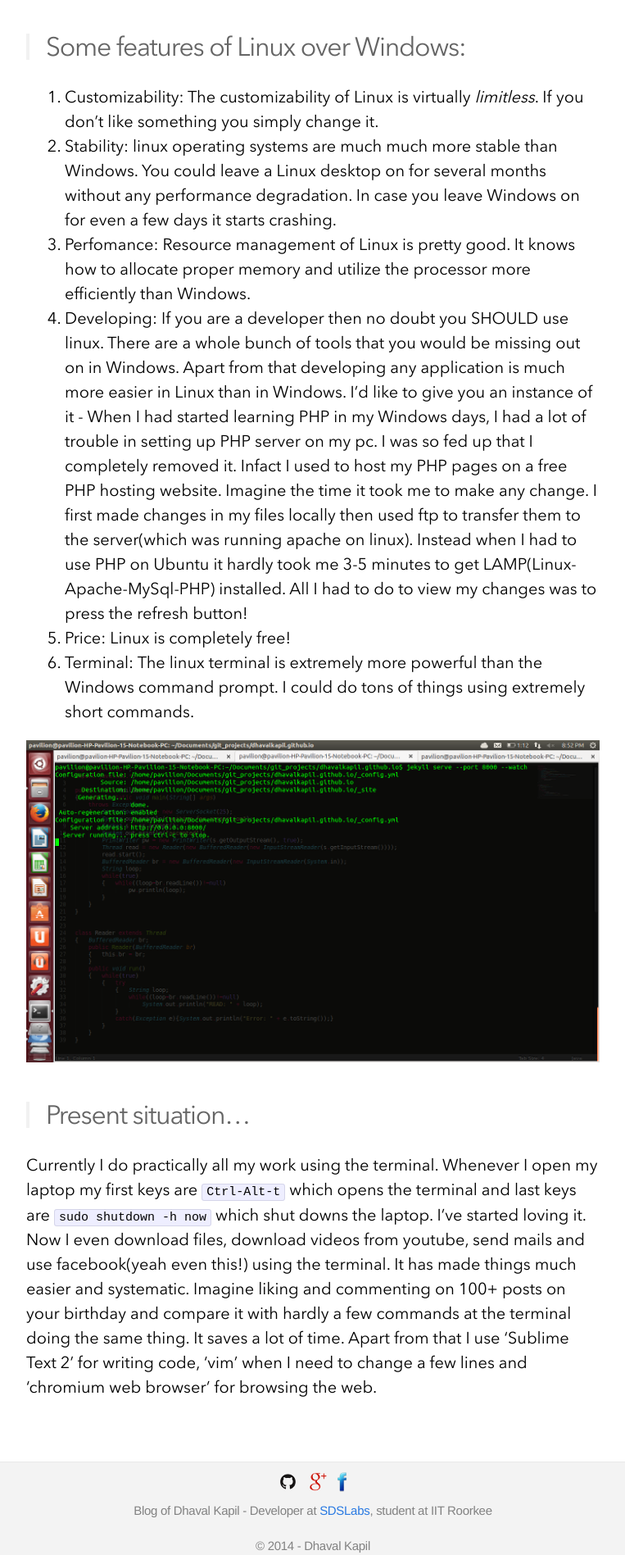
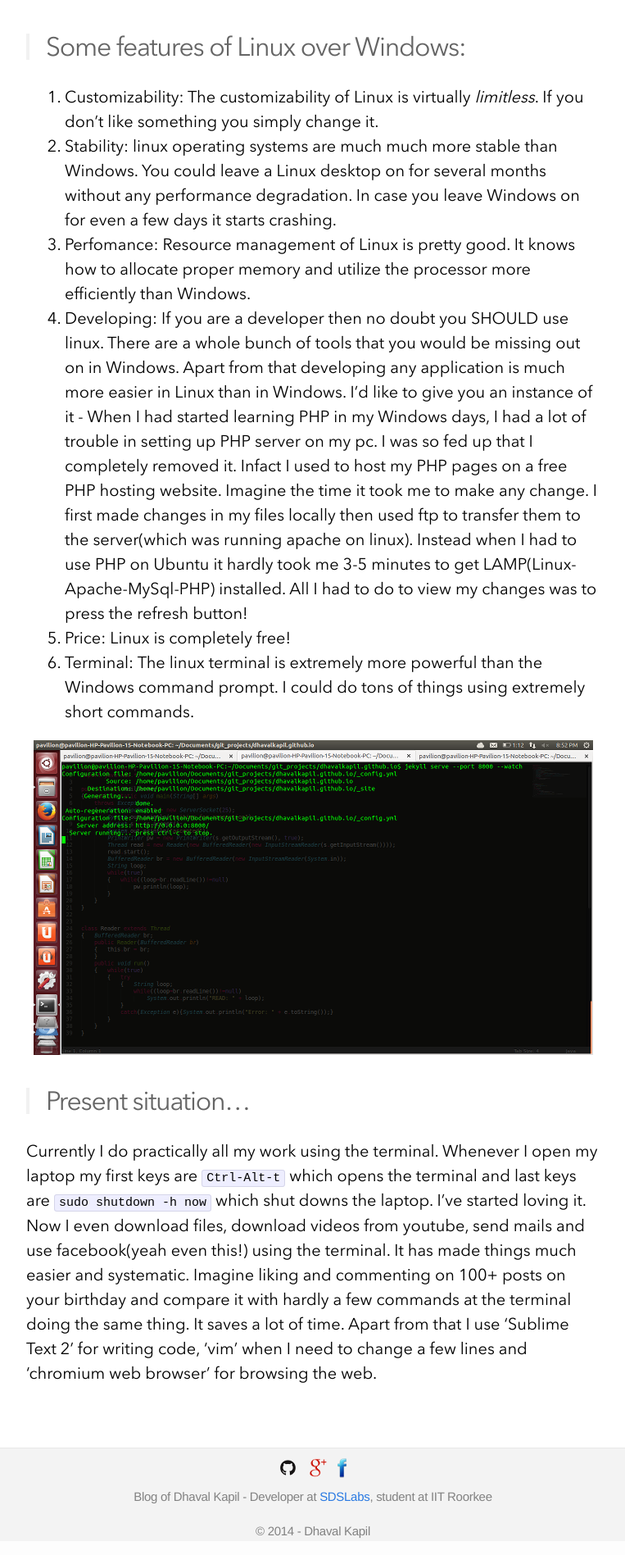
Before and after one commit to DhavalKapil/dhavalkapil.github.io, a Jekyll site: the page built from _posts/2014-05-23-Shifting-to-Ubuntu.md, in a window 1280 px wide. Shown: the part 1205-3102 px from the top of the page at 82% size, without its empty margins (258-1021 px from the left). Built offline with Jekyll 4.4.1, drawn with Linux system fonts in a browser that asks for light colours; comment, search, counter and statistics services are not loaded.

Commit message:
Fixed minor bugs

```diff
--- a/assets/css/main.css
+++ b/assets/css/main.css
@@ -285,8 +285,10 @@
 .post-content ol { padding-left: 20px; }
 
 .post-content img {
-  text-align: center;
-  width: 100%;
+  max-width: 100%;
+  display: block;
+  margin-right: auto;
+  margin-left: auto;
 }
 
 pre,
@@ -298,6 +300,8 @@
   -moz-border-radius: 3px;
   border-radius: 3px;
   font-size: 15px;
+  white-space: pre-line;
+  word-wrap: break-word;
 }
 
 .post code { padding: 1px 5px; }
```
